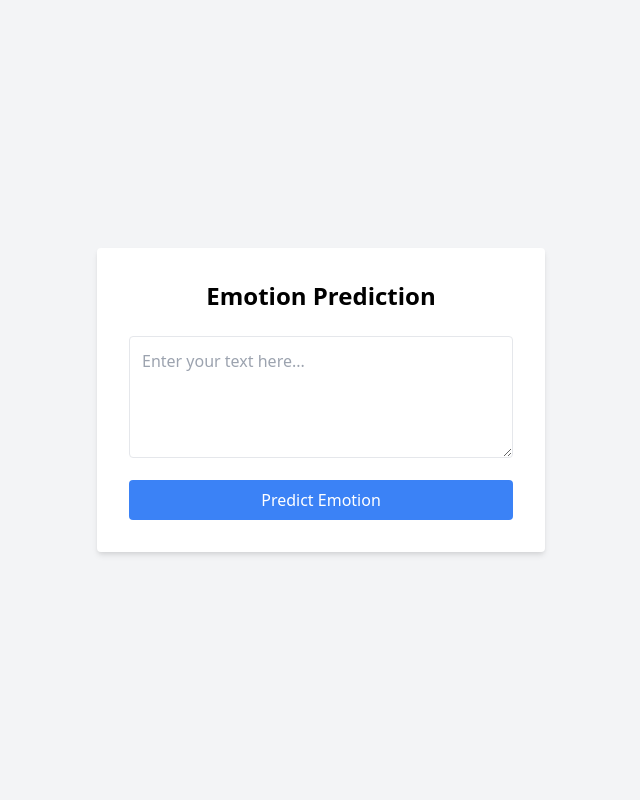
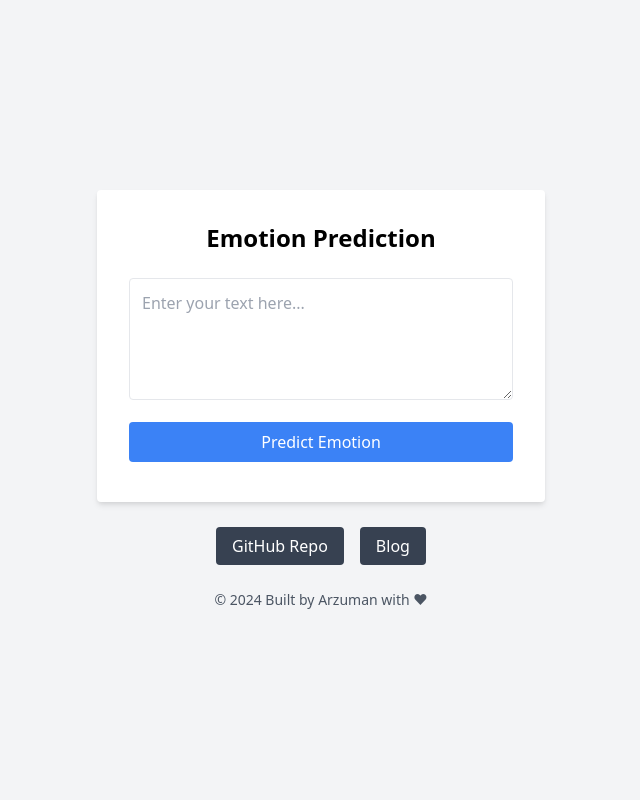
Before and after one commit to arzumanabbasov/emotion-app, a Flask app: page / in a window 1280 px wide. Shown: the whole page, without its empty margins (319-959 px from the left). Run offline with Flask 3, Linux system fonts and the light colour scheme; parts of the project's set-up code (start-up, migrations or seed data) failed here and were passed over; some libraries are stand-ins or nearby versions.

Commit message:
Some Design Updates

```diff
--- a/templates/index.html
+++ b/templates/index.html
@@ -1,4 +1,3 @@
-<!-- templates/index.html -->
 <!DOCTYPE html>
 <html lang="en">
 <head>
@@ -7,14 +6,14 @@
     <title>Emotion Prediction</title>
     <link href="https://cdn.jsdelivr.net/npm/tailwindcss@2.1.2/dist/tailwind.min.css" rel="stylesheet">
 </head>
-<body class="bg-gray-100 flex items-center justify-center h-screen">
+<body class="bg-gray-100 flex flex-col items-center justify-center h-screen">
     <div class="bg-white p-8 rounded shadow-md w-full max-w-md">
         <h1 class="text-2xl font-bold mb-6 text-center">Emotion Prediction</h1>
         <form method="POST" action="/">
             <div class="mb-4">
                 <textarea name="text" rows="4" class="w-full p-3 border rounded focus:outline-none focus:ring-2 focus:ring-blue-500" placeholder="Enter your text here..."></textarea>
             </div>
-            <button type="submit" class="w-full bg-blue-500 text-white py-2 px-4 rounded hover:bg-blue-600">Predict Emotion</button>
+            <button type="submit" class="w-full bg-blue-500 text-white py-2 px-4 rounded hover:bg-blue-600 mb-2">Predict Emotion</button>
         </form>
         {% if emotion %}
         <div class="mt-6 p-4 bg-gray-200 rounded">
@@ -22,5 +21,20 @@
         </div>
         {% endif %}
     </div>
+
+    <!-- Centered Container for Buttons -->
+    <div class="flex justify-center mt-8">
+        <div>
+            <a href="https://github.com/arzumanabbasov/emotion-app" target="_blank" class="bg-gray-700 text-white py-2 px-4 rounded hover:bg-gray-800">GitHub Repo</a>
+        </div>
+        <div class="ml-4">
+            <a href="https://arzuman.tech/emotions-model" target="_blank" class="bg-gray-700 text-white py-2 px-4 rounded hover:bg-gray-800">Blog</a>
+        </div>
+    </div>
+
+    <!-- Footer -->
+    <footer class="mt-8 text-gray-600 text-sm">
+        <p>&copy; 2024 Built by Arzuman with ❤</p>
+    </footer>
 </body>
 </html>
```
